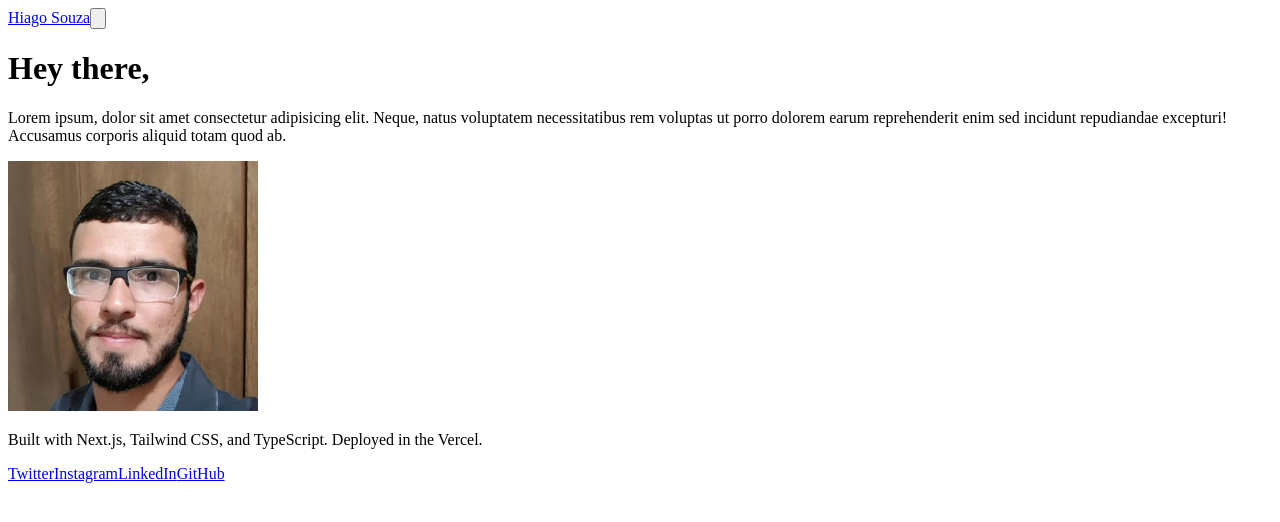
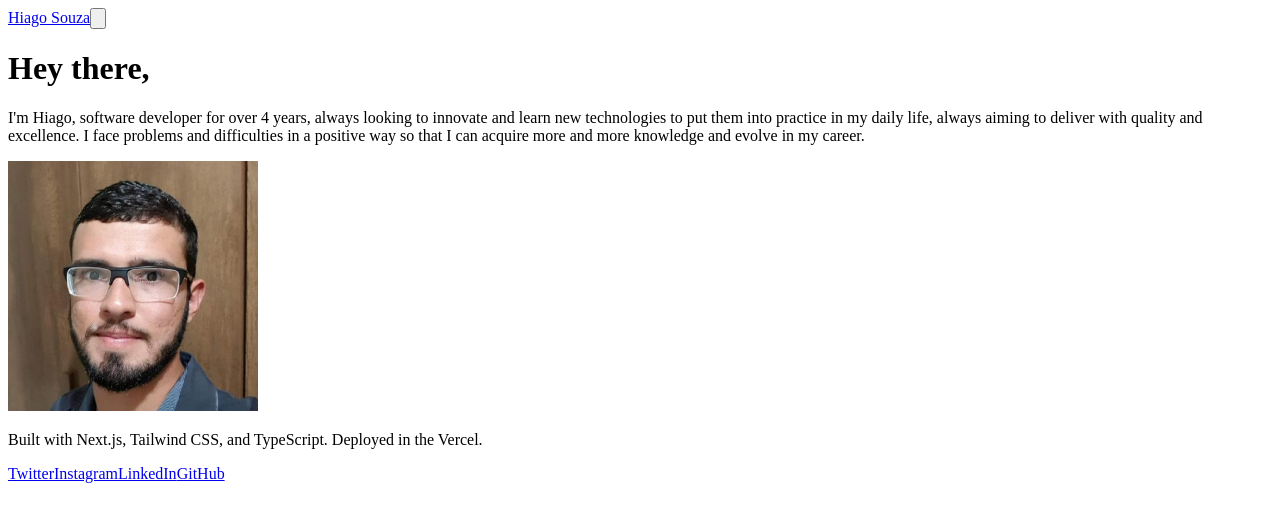
Before and after one commit to hiagofss/hiagosouza.dev, a Next.js app: page / in a window 1280 px wide. Shown: the top 522 px of the page. Built offline with nearby package versions, Linux system fonts and the light colour scheme.

Commit message:
Including customized About me

```diff
--- a/components/About.tsx
+++ b/components/About.tsx
@@ -11,10 +11,12 @@ const About = () => {
 					</h1>
 					<div className='mt-6 text-gray-800 dark:text-white'>
 						<p className='mb-4'>
-							Lorem ipsum, dolor sit amet consectetur adipisicing elit. Neque,
-							natus voluptatem necessitatibus rem voluptas ut porro dolorem
-							earum reprehenderit enim sed incidunt repudiandae excepturi!
-							Accusamus corporis aliquid totam quod ab.
+							I'm Hiago, software developer for over 4 years, always looking to
+							innovate and learn new technologies to put them into practice in
+							my daily life, always aiming to deliver with quality and
+							excellence. I face problems and difficulties in a positive way so
+							that I can acquire more and more knowledge and evolve in my
+							career.
 						</p>
 					</div>
 				</div>
```
